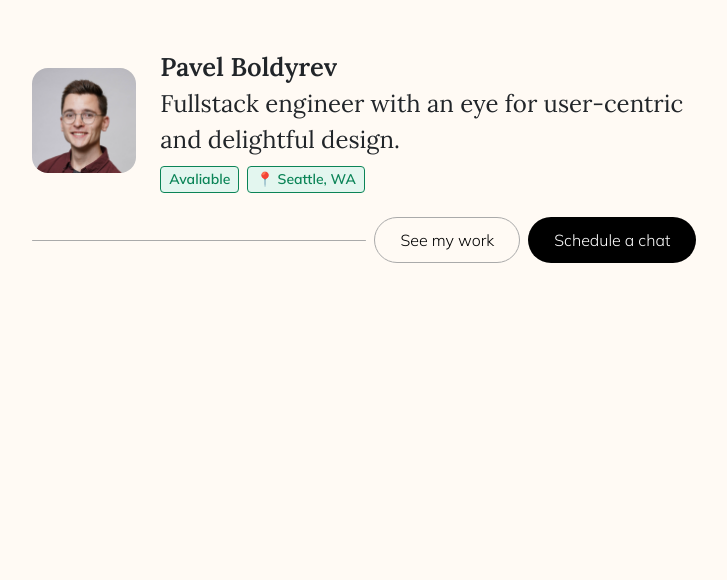
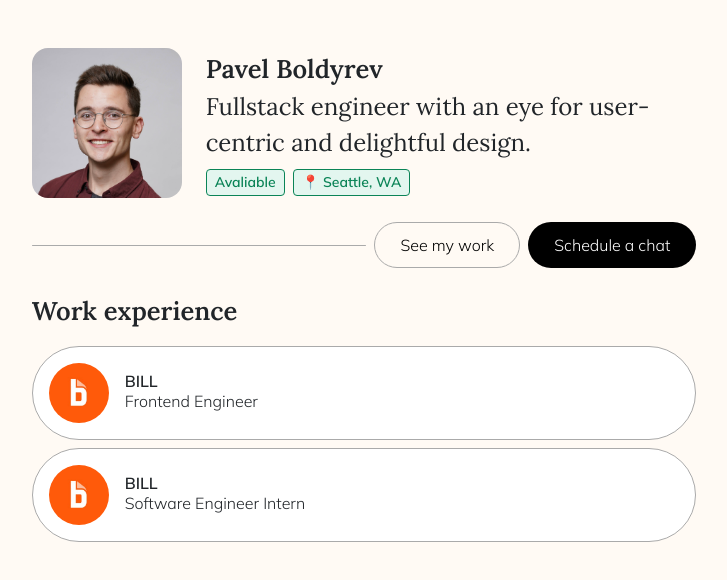
Before and after one commit to pboldyrev/personal, a React (Create React App) app in the folder personal/: page / in a window 1280 px wide. Shown: the top 580 px of the page, without its empty margins (276-1003 px from the left). Built offline with nearby package versions, Linux system fonts and the light colour scheme.

Commit message:
Added experience

```diff
--- a/personal/src/components/App.js
+++ b/personal/src/components/App.js
@@ -2,12 +2,14 @@ import "bootstrap/dist/css/bootstrap.min.css";
 import "../styles/App.css";
 import "../styles/shared.css";
 import Introduction from "./Introduction";
+import Experience from "./Experience";
 
 function App() {
   return (
     <div className="row justify-content-center gap-0">
       <div className="app-body mt-3 mt-sm-4 mt-md-5 px-3 px-sm-4 px-md-5 col-11 col-sm-9 col-md-8 col-lg-7">
         <Introduction />
+        <Experience />
       </div>
     </div>
   );
--- /dev/null
+++ b/personal/src/components/Experience.js
@@ -0,0 +1,33 @@
+import "../styles/Experience.css";
+import Heading from "./Heading";
+import Position from "./Position.js";
+import { EXPERIENCE } from "../constants/strings.ts";
+
+function Experience() {
+  const positions = [
+    {
+      title: "Frontend Engineer",
+      company: "BILL",
+      startDate: "Jul 2023",
+      endDate: "Current",
+    },
+    {
+      title: "Software Engineer Intern",
+      company: "BILL",
+      startDate: "Jun 2022",
+      endDate: "Sep 2022",
+    },
+  ];
+  return (
+    <>
+      <Heading content={EXPERIENCE.TITLE} />
+      <div className="d-flex flex-column gap-2 my-3">
+        {positions.map((position) => (
+          <Position {...position} />
+        ))}
+      </div>
+    </>
+  );
+}
+
+export default Experience;
--- /dev/null
+++ b/personal/src/components/Position.js
@@ -0,0 +1,36 @@
+import "../styles/Position.css";
+import BILL from "../resources/logos/BILL.jpg";
+
+function Position({ title = "", company = "", startDate = "", endDate = "" }) {
+  const getLogo = () => {
+    let logo = null;
+
+    switch (company) {
+      case "BILL":
+        logo = BILL;
+        break;
+      default:
+        logo = null;
+    }
+
+    return logo;
+  };
+
+  return (
+    <div className="position-wrapper p-3">
+      <div className="d-flex gap-3 align-items-center">
+        <img
+          src={getLogo()}
+          alt={`${company} logo`}
+          className="position-logo"
+        />
+        <div className="d-flex flex-column">
+          <span className="position-company">{company}</span>
+          <span>{title}</span>
+        </div>
+      </div>
+    </div>
+  );
+}
+
+export default Position;
--- a/personal/src/constants/strings.ts
+++ b/personal/src/constants/strings.ts
@@ -7,3 +7,7 @@ export const INTRODUCTION = {
   AVALIABLE_TAG: "Avaliable",
   LOCATION_TAG: "📍 Seattle, WA",
 };
+
+export const EXPERIENCE = {
+  TITLE: "Work experience"
+}
--- a/personal/src/styles/Introduction.css
+++ b/personal/src/styles/Introduction.css
@@ -1,4 +1,5 @@
 .profile-img {
+  min-width: min(max(20vw, 100px), 150px);
   width: min(max(20vw, 100px), 150px);
   border-radius: 16px;
 }
--- /dev/null
+++ b/personal/src/styles/Position.css
@@ -0,0 +1,19 @@
+.position-wrapper {
+  background-color: #fff;
+  border-radius: 250px;
+  border: 1px solid #aaa;
+  cursor: pointer;
+}
+
+.position-logo {
+  min-width: 50px;
+  min-height: 50px;
+  width: min(max(20vw, 50px), 60px);
+  height: min(max(20vw, 50px), 60px);
+  border-radius: 250px;
+}
+
+.position-company {
+  font-weight: 600;
+  line-height: 16px;
+}
--- a/personal/src/styles/shared.css
+++ b/personal/src/styles/shared.css
@@ -1,9 +1,13 @@
-*, html, body {
+html,
+body {
+  background-color: #fffaf4;
+  overflow: hidden;
+}
+
+* {
   font-family: "Mulish", sans-serif;
   font-weight: 300;
-  background-color: #FFFAF4;
   box-sizing: border-box;
   margin: 0;
   padding: 0;
-  overflow: hidden;
 }
```
Also changed, not shown: personal/src/resources/logos/BILL.jpg (added), personal/src/styles/Experience.css (added).
